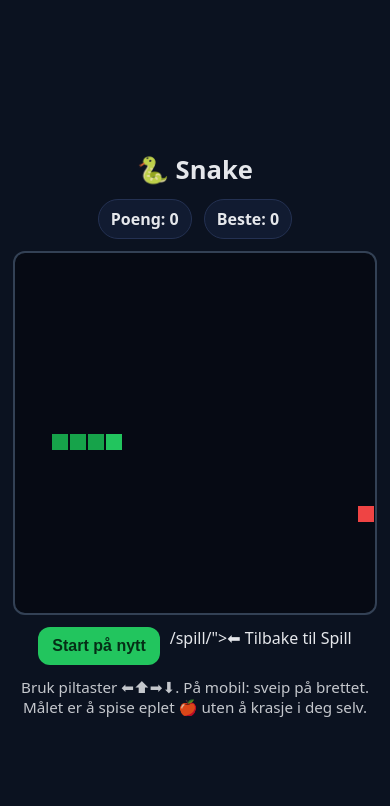
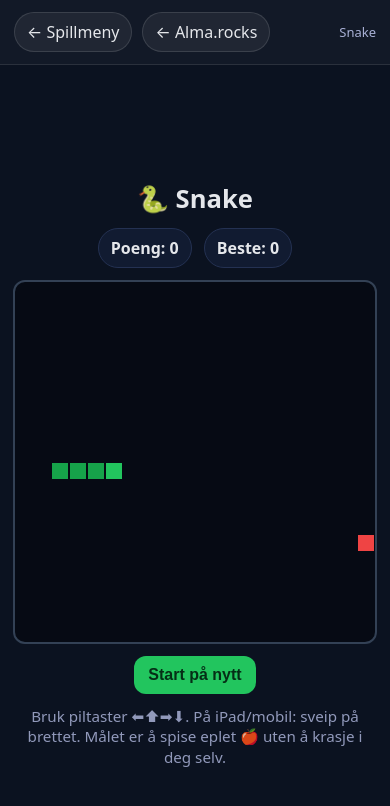
Before and after one commit to stianwetterstad/alma-root, a plain HTML site: page spill/snake/index.html in a window 390 px wide. Drawn offline with Linux system fonts and the light colour scheme.

Commit message:
Enhance styling and add navigation bar to Snake game
Updated the title and improved styling variables for better theming. Added a top bar for navigation and adjusted layout for mobile devices.

```diff
--- a/spill/snake/index.html
+++ b/spill/snake/index.html
@@ -2,36 +2,139 @@
 <html lang="no">
 <head>
   <meta charset="utf-8" />
-  <title>Snake</title>
+  <title>Snake | Alma.rocks</title>
   <meta name="viewport" content="width=device-width, initial-scale=1" />
   <style>
+    :root{
+      --bg:#0b1220;
+      --panel:#121a33;
+      --text:#e5e7eb;
+      --muted:#a9b1d6;
+      --border: rgba(255,255,255,.10);
+      --border2: rgba(255,255,255,.12);
+      --btnbg: rgba(255,255,255,.06);
+      --green:#22c55e;
+      --greenDark:#052e16;
+      font-family: system-ui, -apple-system, Segoe UI, Arial, sans-serif;
+    }
+
     html,body{height:100%;margin:0}
     body{
-      background:#0b1220;
+      background: var(--bg);
+      color: var(--text);
+    }
+
+    /* Samme toppmeny-stil som de andre spillene */
+    .topbar{
+      display:flex;
+      gap:10px;
+      align-items:center;
+      justify-content:space-between;
+      padding:12px 14px;
+      border-bottom: 1px solid var(--border);
+      background: rgba(255,255,255,.03);
+      position: sticky;
+      top: 0;
+      z-index: 10;
+    }
+    .topbar .left{
+      display:flex;
+      gap:10px;
+      flex-wrap:wrap;
+      align-items:center;
+    }
+    .topbar a{
+      text-decoration:none;
+      color: var(--text);
+      background: var(--btnbg);
+      border: 1px solid var(--border2);
+      padding: 8px 12px;
+      border-radius: 999px;
+      user-select:none;
+    }
+    .topbar .label{
+      color: var(--muted);
+      font-size: 13px;
+    }
+
+    /* Innhold under toppmenyen */
+    .wrap{
+      min-height: calc(100vh - 54px);
       display:flex;
       flex-direction:column;
       align-items:center;
       justify-content:center;
-      font-family:system-ui,-apple-system,Segoe UI,Arial,sans-serif;
-      color:#e5e7eb;
       gap:12px;
-      padding:12px;
+      padding: 14px 12px 18px;
     }
+
     h1{margin:0;font-size:1.6rem}
-    .hud{display:flex;gap:12px;flex-wrap:wrap;justify-content:center}
-    .pill{background:#111b31;border:1px solid #243152;border-radius:999px;padding:8px 12px;font-weight:600}
-    canvas{border:2px solid #334155;border-radius:12px;background:#060a14;touch-action:none}
-    .buttons{display:flex;gap:10px;flex-wrap:wrap;justify-content:center}
-    button,a{
-      appearance:none;border:0;border-radius:12px;padding:10px 14px;
-      font-size:1rem;font-weight:700;cursor:pointer;text-decoration:none;
+
+    .hud{
+      display:flex;
+      gap:12px;
+      flex-wrap:wrap;
+      justify-content:center
     }
-    button{background:#22c55e;color:#052e16}
-    a{background:#64748b;color:#fff}
-    .hint{opacity:.85;font-size:.95rem;text-align:center;max-width:520px}
+    .pill{
+      background:#111b31;
+      border:1px solid #243152;
+      border-radius:999px;
+      padding:8px 12px;
+      font-weight:600
+    }
+
+    canvas{
+      border:2px solid #334155;
+      border-radius:12px;
+      background:#060a14;
+      touch-action:none;
+      /* iPad: mindre “bounce/scroll” */
+      display:block;
+    }
+
+    .buttons{
+      display:flex;
+      gap:10px;
+      flex-wrap:wrap;
+      justify-content:center
+    }
+    button{
+      appearance:none;
+      border:0;
+      border-radius:12px;
+      padding:10px 14px;
+      font-size:1rem;
+      font-weight:700;
+      cursor:pointer;
+      background: var(--green);
+      color: var(--greenDark);
+      user-select:none;
+    }
+    button:active{ transform: translateY(1px); }
+
+    .hint{
+      opacity:.85;
+      font-size:.95rem;
+      text-align:center;
+      max-width:520px;
+      color: var(--muted);
+      line-height: 1.35;
+    }
   </style>
 </head>
+
 <body>
+  <!-- Toppmeny (samme mønster som Tetris/Space Invaders) -->
+  <div class="topbar">
+    <div class="left">
+      <a href="/spill/">← Spillmeny</a>
+      <a href="/">← Alma.rocks</a>
+    </div>
+    <div class="label">Snake</div>
+  </div>
+
+  <div class="wrap">
     <h1>🐍 Snake</h1>
 
     <div class="hud">
@@ -39,16 +142,16 @@
       <div class="pill">Beste: <span id="best">0</span></div>
     </div>
 
-  <canvas id="game" width="360" height="360"></canvas>
+    <canvas id="game" width="360" height="360" aria-label="Snake canvas"></canvas>
 
     <div class="buttons">
       <button id="restart">Start på nytt</button>
-    /spill/">⬅ Tilbake til Spill</a>
     </div>
 
     <div class="hint">
-    Bruk piltaster ⬅⬆➡⬇. På mobil: sveip på brettet.
+      Bruk piltaster ⬅⬆➡⬇. På iPad/mobil: sveip på brettet.
       Målet er å spise eplet 🍎 uten å krasje i deg selv.
+    </div>
   </div>
 
 <script>
@@ -57,7 +160,7 @@
   const ctx = canvas.getContext('2d');
 
   // Grid
-  const grid = 18;                 // størrelse på rutenett
+  const grid = 18;               // størrelse på rutenett
   const cells = canvas.width / grid; // 360/18 = 20 ruter
   let count = 0;
 
@@ -65,8 +168,9 @@
   const scoreEl = document.getElementById('score');
   const bestEl  = document.getElementById('best');
   const bestKey = 'alma_snake_best';
+
   let score = 0;
-  let best = Number(localStorage.getItem(bestKey) || 0);
+  let best  = Number(localStorage.getItem(bestKey) || 0);
   bestEl.textContent = best;
 
   const snake = {
@@ -115,10 +219,10 @@
 
   function loop() {
     requestAnimationFrame(loop);
+
     if (++count < 4) return; // fart (lavere = raskere)
     count = 0;
 
-    // bakgrunn
     ctx.clearRect(0, 0, canvas.width, canvas.height);
 
     // flytt
@@ -128,6 +232,7 @@
     // wrap rundt vegger (snillere for barn)
     if (snake.x < 0) snake.x = canvas.width - grid;
     else if (snake.x >= canvas.width) snake.x = 0;
+
     if (snake.y < 0) snake.y = canvas.height - grid;
     else if (snake.y >= canvas.height) snake.y = 0;
 
@@ -146,6 +251,7 @@
         snake.maxCells++;
         score++;
         scoreEl.textContent = score;
+
         if (score > best) {
           best = score;
           localStorage.setItem(bestKey, String(best));
@@ -167,14 +273,15 @@
   // keyboard
   document.addEventListener('keydown', (e) => {
     const key = e.key;
-    if (key === 'ArrowLeft' && snake.dx === 0) { snake.dx = -grid; snake.dy = 0; }
-    else if (key === 'ArrowUp' && snake.dy === 0) { snake.dy = -grid; snake.dx = 0; }
-    else if (key === 'ArrowRight' && snake.dx === 0) { snake.dx = grid; snake.dy = 0; }
-    else if (key === 'ArrowDown' && snake.dy === 0) { snake.dy = grid; snake.dx = 0; }
+    if (key === 'ArrowLeft'  && snake.dx === 0) { snake.dx = -grid; snake.dy = 0; }
+    else if (key === 'ArrowUp'    && snake.dy === 0) { snake.dy = -grid; snake.dx = 0; }
+    else if (key === 'ArrowRight' && snake.dx === 0) { snake.dx = grid;  snake.dy = 0; }
+    else if (key === 'ArrowDown'  && snake.dy === 0) { snake.dy = grid;  snake.dx = 0; }
   });
 
-  // touch: swipe
+  // touch: swipe (bra på iPad)
   let touchStart = null;
+
   canvas.addEventListener('touchstart', (e) => {
     const t = e.changedTouches[0];
     touchStart = { x: t.clientX, y: t.clientY };
@@ -185,9 +292,11 @@
     const t = e.changedTouches[0];
     const dx = t.clientX - touchStart.x;
     const dy = t.clientY - touchStart.y;
+
     const ax = Math.abs(dx);
     const ay = Math.abs(dy);
     if (Math.max(ax, ay) < 18) return; // lite sveip
+
     if (ax > ay) {
       if (dx < 0 && snake.dx === 0) { snake.dx = -grid; snake.dy = 0; }
       else if (dx > 0 && snake.dx === 0) { snake.dx = grid; snake.dy = 0; }
```
Lines whose indentation alone changed are shown as unchanged.
